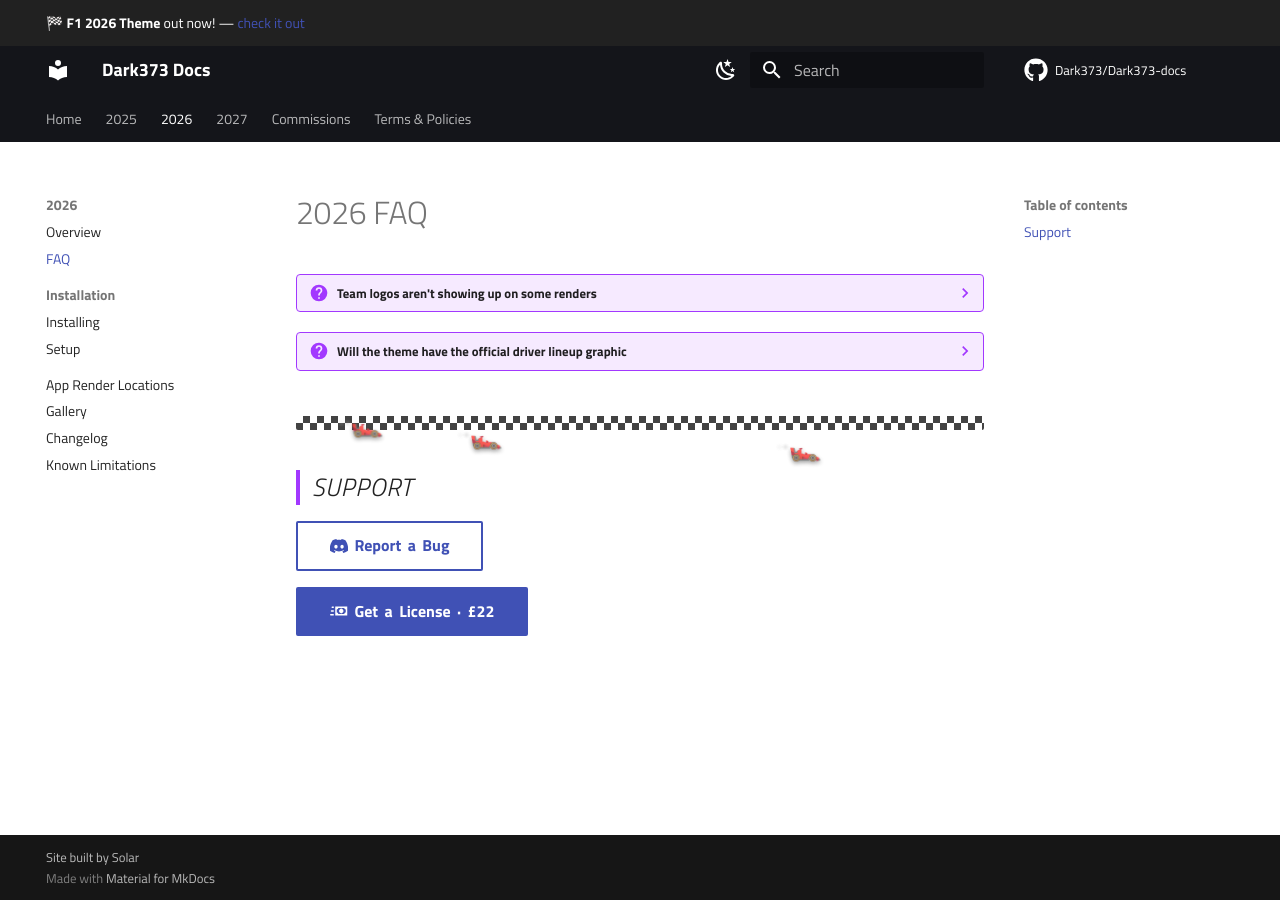
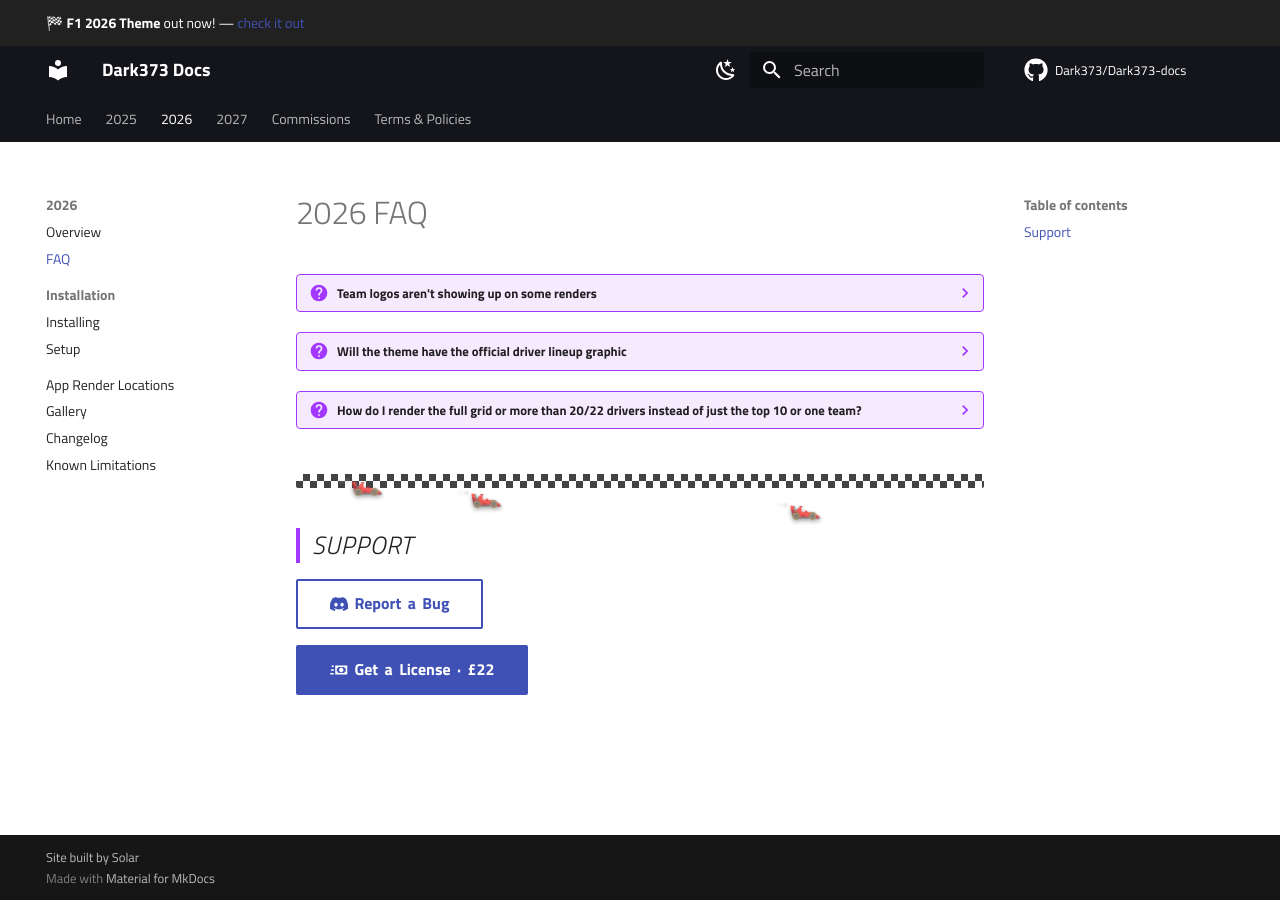
Before and after one commit to Dark373/Dark373-docs, an MkDocs documentation site: the page built from docs/f1-2026-theme/faq.md, in a window 1280 px wide. Built offline with MkDocs 1.6.1 and Material for MkDocs 9.7.7, drawn with Linux system fonts in a browser that asks for light colours; comment, search, counter and statistics services are not loaded.

Commit message:
Add FAQ entry for rendering the full grid / driver count limits (2026)

```diff
--- a/docs/f1-2026-theme/faq.md
+++ b/docs/f1-2026-theme/faq.md
@@ -10,6 +10,19 @@
     to the graphic in 2026. The 2025 version will adapt to 2026 championship
     seaons.
 
+??? question "How do I render the full grid or more than 20/22 drivers instead of just the top 10 or one team?"
+    Two settings control this together:
+
+    1. **In RLT:** Season → Options → Standings & Statistics → set
+       "Show top X drivers in standings" to `0` (0 = all drivers).
+       Toggle "Show reserves in standings" and "Show archived drivers
+       in standings" here too if you want them counted.
+    2. **In the theme:** Theme Options → Driver Global → **Position
+       Limit** → set to the number of drivers you want rendered (e.g.
+       `22` for a full grid).
+
+    ![RLT season options, Standings & Statistics tab](faq-images/season-options-standings.png){: width=1165 height=917 loading=lazy }
+
 <div class="checker-divider"></div>
 
 ## Support {: .f1-heading }
```
Also changed, not shown: docs/f1-2026-theme/faq-images/season-options-standings.png (added).
